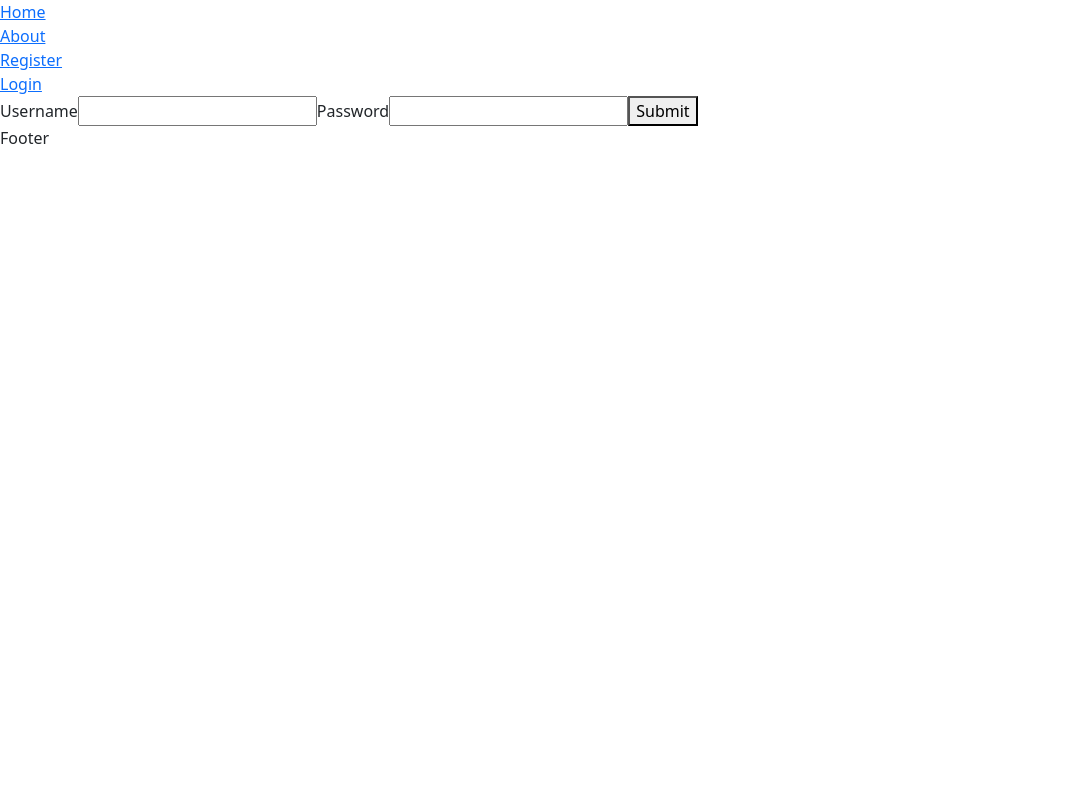
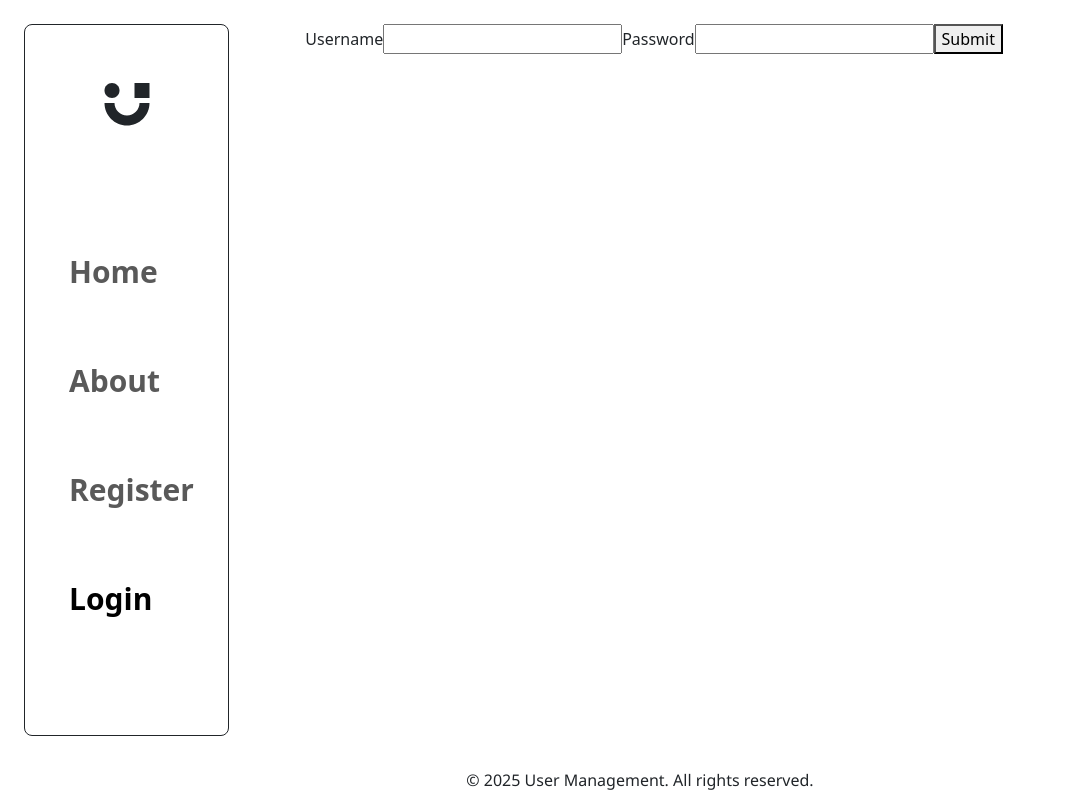
Before and after one commit to R-S-A-N-J-A-Y/User-Management, a React (Vite) app: page /login in a window 1280 px wide. Shown: the whole page, without its empty margins (0-1066 px from the left). Built offline with nearby package versions, Linux system fonts and the light colour scheme.

Commit message:
Header is converted to sidebar with bootstrap css

```diff
--- a/package.json
+++ b/package.json
@@ -14,6 +14,7 @@
     "bootstrap": "^5.3.5",
     "react": "^19.0.0",
     "react-dom": "^19.0.0",
+    "react-icons": "^5.5.0",
     "react-router-dom": "^7.5.0"
   },
   "devDependencies": {
--- a/src/App.css
+++ b/src/App.css
@@ -1,3 +1,37 @@
+/* Body  */
+
+body {
+}
+
+h1,
+h3 {
+  font-family: "Lilita One", sans-serif;
+}
+
+/* Main Layout */
+
+.main-layout {
+  min-height: 100vh;
+}
+
+.sidebar-div {
+  flex: 1;
+}
+
+/* Sidebar  */
+
+.sidebar {
+  height: 85%;
+  font-size: 25px;
+}
+
+.sidebar a {
+  font-size: larger;
+  font-weight: bolder;
+}
+
+/* AlertBox  */
+
 .alert-box {
   position: fixed;
   top: 3%;
@@ -15,3 +49,9 @@
     transform: translateY(0);
   }
 }
+
+/* Footer  */
+
+.footer {
+  font-family: "Segoe UI", Tahoma, Geneva, Verdana, sans-serif;
+}
--- a/src/Components/Footer.jsx
+++ b/src/Components/Footer.jsx
@@ -1,7 +1,11 @@
 import React from "react";
 
 const Footer = () => {
-  return <div>Footer</div>;
+  return (
+    <div className="footer text-center p-2">
+      © 2025 User Management. All rights reserved.
+    </div>
+  );
 };
 
 export default Footer;
--- a/src/Components/Header.jsx
+++ /dev/null
@@ -1,42 +0,0 @@
-import React from "react";
-import { NavLink } from "react-router-dom";
-import { useAuth } from "../Context/AuthContext";
-
-const Header = () => {
-  const { state, Logout } = useAuth();
-  return (
-    <nav>
-      <div>
-        <NavLink to="/">Home</NavLink>
-      </div>
-      <div>
-        <NavLink to="/about">About</NavLink>
-      </div>
-      {!state.isAuthorized && (
-        <>
-          <div>
-            <NavLink to="/register">Register</NavLink>
-          </div>
-          <div>
-            <NavLink to="/login">Login</NavLink>
-          </div>
-        </>
-      )}
-      {state.isAuthorized && (
-        <>
-          <div>
-            <NavLink to="/dashboard">Dashboard</NavLink>
-          </div>
-          <div>
-            <NavLink to="/profile">Profile</NavLink>
-          </div>
-          <div>
-            <button onClick={Logout}>Logout</button>
-          </div>
-        </>
-      )}
-    </nav>
-  );
-};
-
-export default Header;
--- /dev/null
+++ b/src/Components/Sidebar.jsx
@@ -0,0 +1,60 @@
+import React from "react";
+import { NavLink } from "react-router-dom";
+import { useAuth } from "../Context/AuthContext";
+import { CgUserlane } from "react-icons/cg";
+
+const Sidebar = () => {
+  const { state, Logout } = useAuth();
+  return (
+    <nav className="sidebar p-4 navbar navbar-expand-lg d-flex flex-column justify-content-between align-items-center mt-4 p-2">
+      <div>
+        <CgUserlane size={60} />
+      </div>
+      <ul className="navbar-nav me-auto mb-2 mb-lg-0 d-flex flex-column justify-content-around align-items-start gap-5 w-100">
+        <li>
+          <NavLink className="nav-link" to="/">
+            Home
+          </NavLink>
+        </li>
+        <li>
+          <NavLink className="nav-link" to="/about">
+            About
+          </NavLink>
+        </li>
+        {!state.isAuthorized && (
+          <>
+            <li>
+              <NavLink className="nav-link" to="/register">
+                Register
+              </NavLink>
+            </li>
+            <li>
+              <NavLink className="nav-link" to="/login">
+                Login
+              </NavLink>
+            </li>
+          </>
+        )}
+        {state.isAuthorized && (
+          <>
+            <li>
+              <NavLink className="nav-link" to="/dashboard">
+                Dashboard
+              </NavLink>
+            </li>
+            <li>
+              <NavLink className="nav-link" to="/profile">
+                Profile
+              </NavLink>
+            </li>
+            <li>
+              <button onClick={Logout}>Logout</button>
+            </li>
+          </>
+        )}
+      </ul>
+    </nav>
+  );
+};
+
+export default Sidebar;
--- a/src/Layouts/MainLayout.tsx
+++ b/src/Layouts/MainLayout.tsx
@@ -1,14 +1,19 @@
 import React from "react";
-import Header from "../Components/Header";
+import Header from "../Components/Sidebar";
 import Footer from "../Components/Footer";
 
 const MainLayout = ({ children }) => {
   return (
-    <>
-      <Header />
-      {children}
+    <div className="main-layout d-flex flex-column">
+      <div className="sidebar-div row m-0 p-4 ">
+        <div className="col-2 me-3 border border-dark rounded-3">
+          <Header />
+        </div>
+        <main className="col-9 ms-5">{children}</main>
+      </div>
+
       <Footer />
-    </>
+    </div>
   );
 };
 
```
Also changed, not shown: 1 other file (tests, documents, lock files or other folders).
